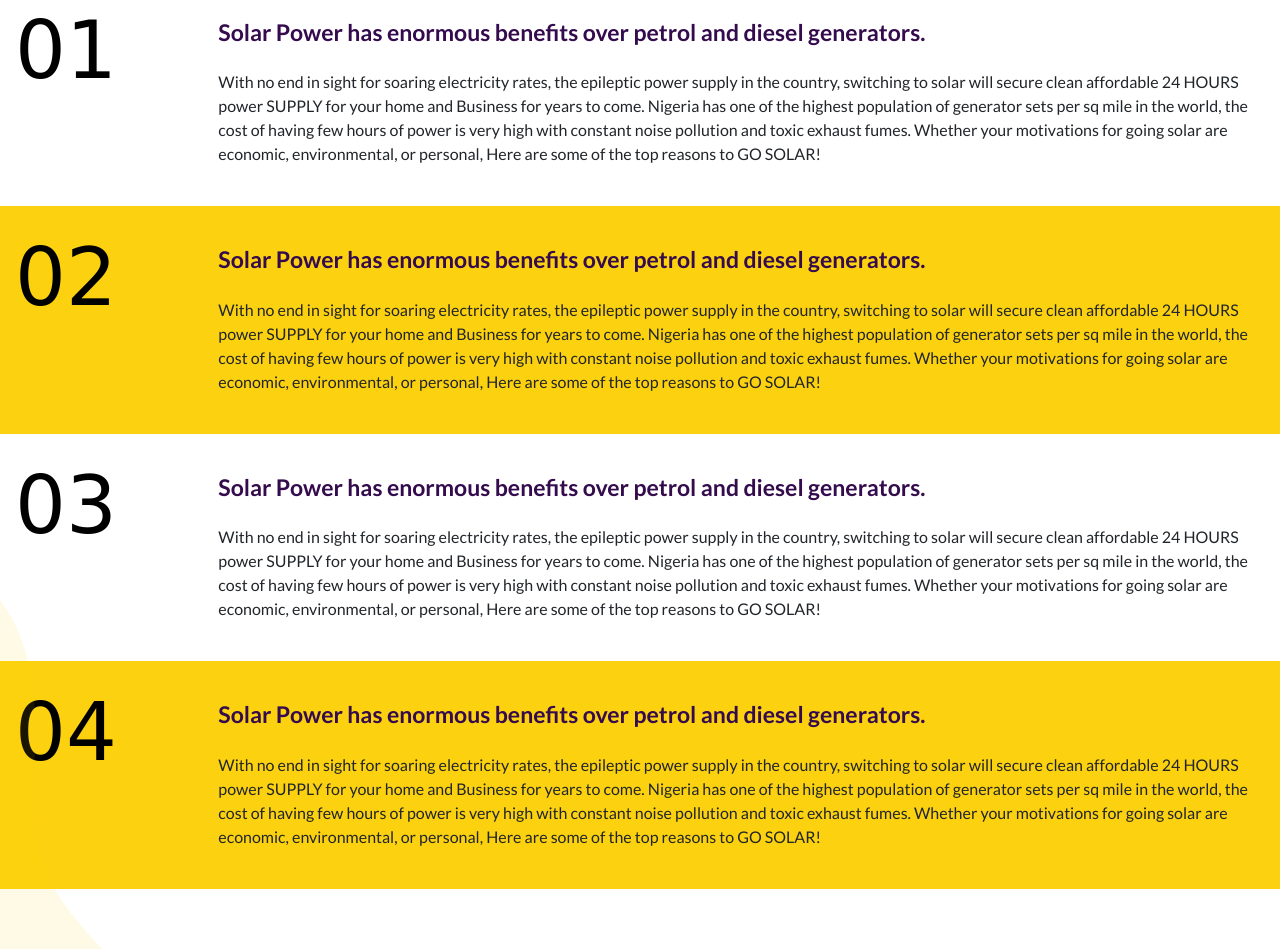
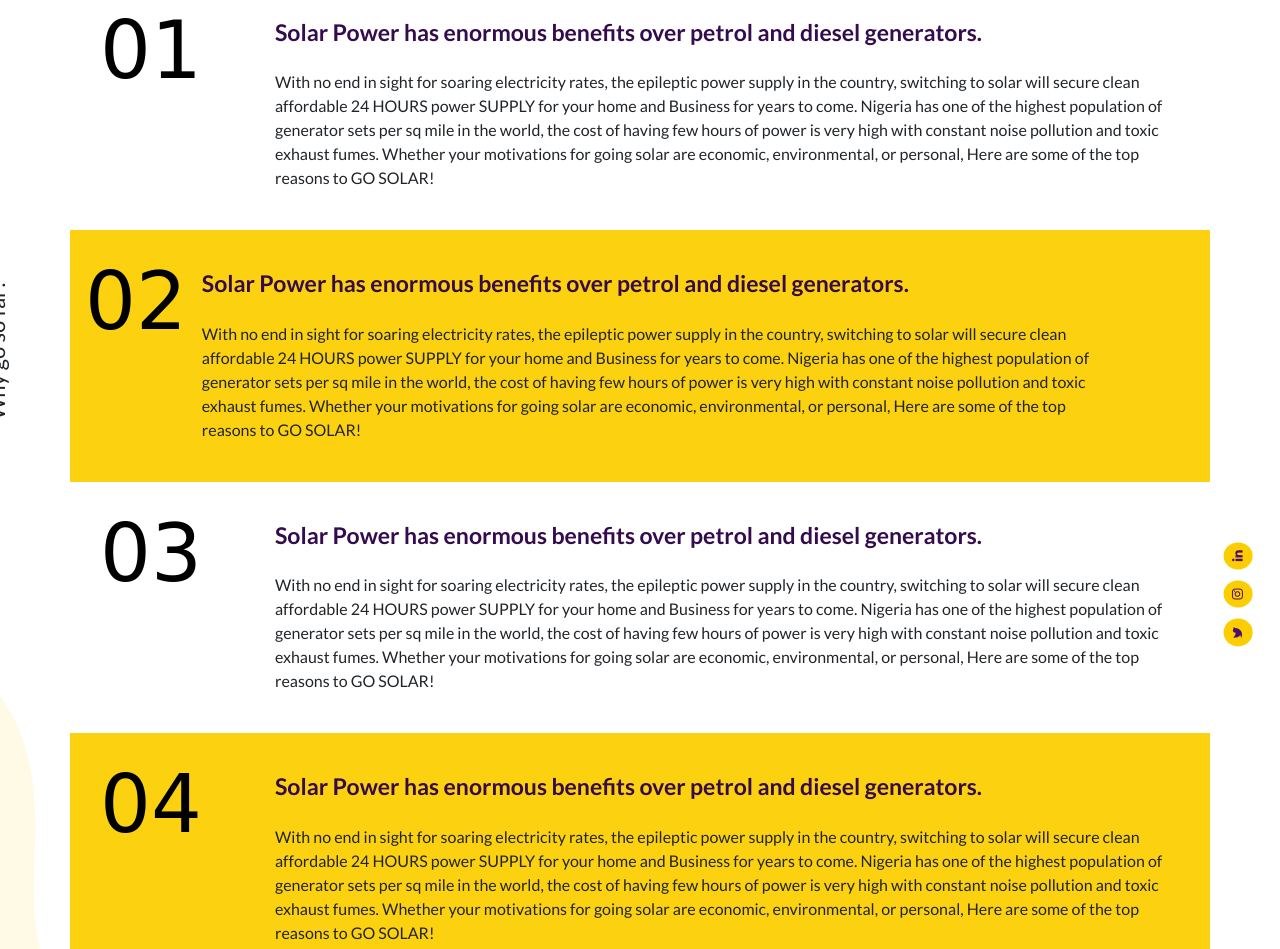
Before and after one commit to Drumzminister/BBSolar, a plain HTML site: page whyscalar.html in a window 1280 px wide. Shown: the part 893-1842 px from the top of the page. Drawn offline with nearby package versions, Linux system fonts and the light colour scheme; a web font is replaced by a local one.

Commit message:
fixed overflow

```diff
--- a/assets/css/main.css
+++ b/assets/css/main.css
@@ -341,6 +341,10 @@ header#scalar .overlay{
 }
 .list:nth-child(2n){
     background:#FCD110;
+    position: relative;
+}
+.list:nth-child(3n){
+    position: relative;
 }
 #solar .moon{
     position: absolute;
@@ -348,3 +352,25 @@ header#scalar .overlay{
     margin-top:-30em;
     margin-left:-1.5em;
 }
+.rightfloat{
+    position: absolute;
+    transform: rotate(-90deg);
+    font-size:22px;
+    left:-6.5em;
+    bottom:5em;
+}
+.sociallink{
+    position: absolute;
+    transform: rotate(-90deg);
+    right:-7em;
+    bottom:3em;
+}
+.sociallink ul li{
+    list-style: none;
+    display: inline;
+}
+.sociallink i{
+   border-radius: 50%;
+   color:#4D0C73;
+   font-size: .8em;
+}
--- a/whyscalar.html
+++ b/whyscalar.html
@@ -86,16 +86,16 @@
                     <a href="#" class="btn px-4 contact text-white">Contact Us</a>
                 </div>
             </div>
-        </div>
+
 
             <div class="py-md-5">
                 <div class="row">
                     <div class="col-12">
                         <div class="row py-4 list">
-                        <div class="col-2">
+                            <div class="col-md-2">
                                 <h1 class="d-none d-md-block">01</h1>
                             </div>
-                        <div class="col-10">
+                            <div class="col-md-10 col-12">
                                 <h3 class="py-3 font-weight-bold"> Solar Power has enormous benefits over petrol and diesel generators.</h3>
                                 <p>
                                     With no end in sight for soaring electricity rates, the epileptic power supply in the country, switching to solar
@@ -109,10 +109,11 @@
                         </div>
 
                         <div class="row py-4 list">
-                        <div class="col-2">
+                            <h2 class="rightfloat d-none d-md-block">Why go so far?</h2>
+                            <div class="col--md-2">
                                 <h1 class="d-none d-md-block">02</h1>
                             </div>
-                        <div class="col-10">
+                            <div class="col-md-10 col-12">
                                 <h3 class="py-3 font-weight-bold"> Solar Power has enormous benefits over petrol and diesel generators.</h3>
                                 <p>
                                     With no end in sight for soaring electricity rates, the epileptic power supply in the country, switching to solar
@@ -125,10 +126,10 @@
                             </div>
                         </div>
                         <div class="row py-4 list">
-                        <div class="col-2">
+                            <div class="col-md-2">
                                 <h1 class="d-none d-md-block">03</h1>
                             </div>
-                        <div class="col-10">
+                            <div class="col-md-10 col-12">
                                 <h3 class="py-3 font-weight-bold"> Solar Power has enormous benefits over petrol and diesel generators.</h3>
                                 <p>
                                     With no end in sight for soaring electricity rates, the epileptic power supply in the country, switching to solar
@@ -138,13 +139,21 @@
                                     Whether your motivations for going solar are economic, environmental, or personal,
                                     Here are some of the top reasons to GO SOLAR!
                                 </p>
+
+                            </div>
+                            <div class="my-md-5 my-5 sociallink d-none d-md-block">
+                                <ul class="text-md-center">
+                                    <li><a href="#" class="mx-md-1"><i class="fa fa-twitter secondarybgcolor p-2" aria-hidden="true"></i></a></li>
+                                    <li><a href="#" class="mx-md-1"><i class="fa fa-instagram secondarybgcolor p-2" aria-hidden="true"></i></a></li>
+                                    <li><a href="#" class="mx-md-1"><i class="fa fa-linkedin secondarybgcolor p-2" aria-hidden="true"></i></a></li>
+                                </ul>
                             </div>
                         </div>
                         <div class="row py-4 list">
-                        <div class="col-2">
+                            <div class="col-md-2">
                                 <h1 class="d-none d-md-block">04</h1>
                             </div>
-                        <div class="col-10">
+                            <div class="col-md-10 col-12">
                                 <h3 class="py-3 font-weight-bold"> Solar Power has enormous benefits over petrol and diesel generators.</h3>
                                 <p>
                                     With no end in sight for soaring electricity rates, the epileptic power supply in the country, switching to solar
@@ -157,6 +166,7 @@
                             </div>
                         </div>
 
+                    </div>
                 </div>
             </div>
         </div>
```
Also changed, not shown: products.html (+16 -1 lines). Lines whose indentation alone changed are shown as unchanged.
